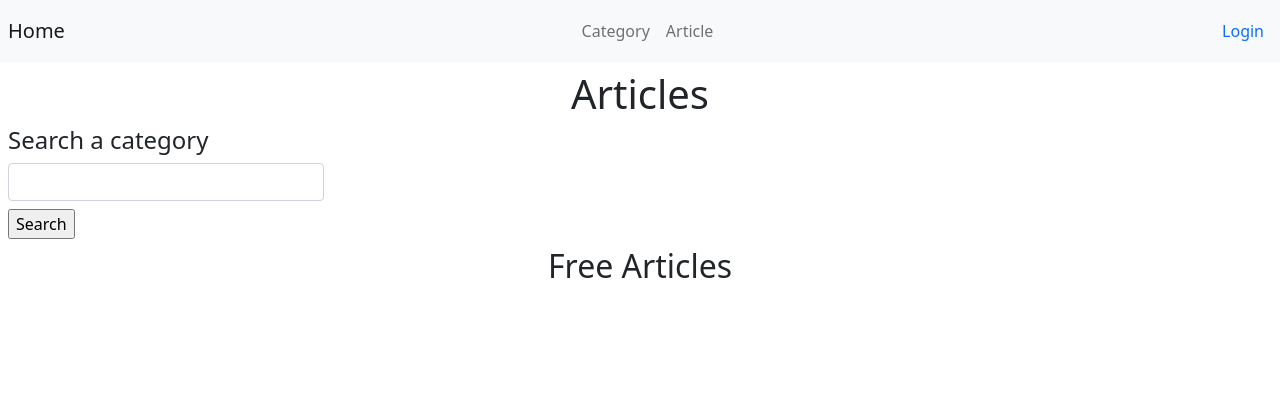
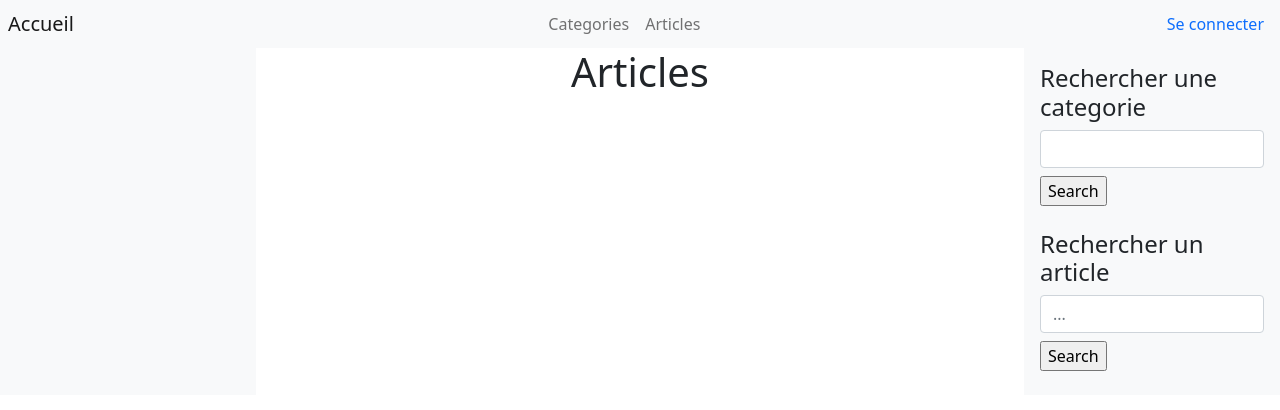
Before and after one commit to IDK-tmlp/TP_Symfony, a Symfony app: template templates/article/index.html.twig in a window 1280 px wide. Shown: the top 410 px of the page. Run offline with Twig, Linux system fonts and the light colour scheme; the template is opened without the code that fills it, so the values that code supplies are empty; some libraries are stand-ins or nearby versions.

Commit message:
Plein de trucs

```diff
--- a/src/Controller/CategoryController.php
+++ b/src/Controller/CategoryController.php
@@ -33,7 +33,7 @@ class CategoryController extends AbstractController
         ]);
     }
 
-    #[Route('/new', name: 'app_category_new', methods: ['GET', 'POST'])]
+    #[Route('/crud/new', name: 'app_category_new', methods: ['GET', 'POST'])]
     public function new(Request $request, EntityManagerInterface $entityManager): Response
     {
         $category = new Category();
@@ -67,7 +67,7 @@ class CategoryController extends AbstractController
     }
 
 
-    #[Route('/{id}/edit', name: 'app_category_edit', methods: ['GET', 'POST'])]
+    #[Route('/crud/{id}/edit', name: 'app_category_edit', methods: ['GET', 'POST'])]
     public function edit(Request $request, Category $category, EntityManagerInterface $entityManager): Response
     {
         $form = $this->createForm(CategoryType::class, $category);
@@ -85,7 +85,7 @@ class CategoryController extends AbstractController
         ]);
     }
 
-    #[Route('/{id}', name: 'app_category_delete', methods: ['POST'])]
+    #[Route('/crud/{id}', name: 'app_category_delete', methods: ['POST'])]
     public function delete(Request $request, Category $category, EntityManagerInterface $entityManager): Response
     {
         if ($this->isCsrfTokenValid('delete'.$category->getId(), $request->request->get('_token'))) {
--- a/src/Controller/HomepageController.php
+++ b/src/Controller/HomepageController.php
@@ -18,7 +18,7 @@ class HomepageController extends AbstractController
     {
         return $this->render('base.html.twig', [
             'controller_name' => 'HomepageController',
-            'recents' => $articleRepository->findAll(),
+            'recents' => $articleRepository->sortByRecent(),
         ]);
     }
 
--- a/templates/article/index.html.twig
+++ b/templates/article/index.html.twig
@@ -3,7 +3,11 @@
 {% block title %}Articles{% endblock %}
 
 {% block body %}
-	<div class='m-2'>
+	<div class='d-flex justify-content-center'>
+		<div class='bg-light' style='width:20%;'>
+		</div>
+
+		<div class='d-flex flex-column gap-2' style='width:60%;'>
 			<div class='d-flex justify-content-center gap-4 align-items-center'>
 				<h1>Articles</h1>
 				{% if is_granted('ROLE_AUTHOR') %}
@@ -11,9 +15,68 @@
 				{% endif %}
 			</div>
 
+			<div class='d-flex flex-column justify-content-center gap-4 align-items-center w-100'>
+				{% if free %}
+					<h2 class='text-center m-2'>Articles gratuits</h2>
+					<section class='d-flex flex-row flew-wrap gap-3 justify-content-center'>
+						{% for article in free %}
+									<section class="card text-center" style="width: {{( free|length > 3 ? '25' : (100/free|length)-2)}}%">
+										<div class="card-body d-flex flex-column justify-content-between">
+											<a href="{{ path('app_article_show', {'id': article.id}) }}" class='text-decoration-none text-dark'>
+											<img src='http://127.0.0.1:8000/uploads/images/{{ article.image }}' class="card-img-top" alt="articleCover" width="80px" height="200px">
+												<h5 class="card-title">{{ article.title }}</h5>
+												{% if article.text|length >= 100 %}
+													<p class="card-text m-2">{{ article.text[:100] }} ...</p>
+												{% else %}
+													<p class="card-text m-2">{{ article.text }}</p>
+												{% endif %}
+											</a>
+											<div>
+												<a href="{{ path('app_article_show', {'id': article.id}) }}" class="btn btn-primary">Voir plus</a>
+												{% if is_granted('ROLE_AUTHOR') and app.user == article.author %}
+													<a href="{{ path('app_article_edit', {'id': article.id}) }}" class="btn btn-primary">Modifier</a>
+												{% endif %}
+												<span class="card-text m-2 bg-light p-2 rounded">{{ article.createdAt|date('d-m-Y') }}</span>
+											</div>
+										</div>
+									</section>
+						{% endfor %}
+					</section>
+				{% endif %}
+				{% if is_granted('ROLE_PREMIUM') and premium %}
+					<h2 class='text-center m-2'>Articles premiums</h2>
+					<section class='d-flex flex-row flew-wrap gap-3 justify-content-center'>
+						{% for article in premium %}
+								<section class="card text-center" style="width: {{( premium|length > 3 ? '25' : (100/premium|length)-2)}}%">
+									<div class="card-body d-flex flex-column justify-content-between">
+										<a href="{{ path('app_article_show', {'id': article.id}) }}" class='text-decoration-none text-dark'>
+											<img src='http://127.0.0.1:8000/uploads/images/{{ article.image }}' class="card-img-top" alt="articleCover" width="80px" height="200px">
+											<h5 class="card-title">{{ article.title }}</h5>
+											{% if article.text|length >= 100 %}
+												<p class="card-text m-2">{{ article.text[:100] }} ...</p>
+											{% else %}
+												<p class="card-text m-2">{{ article.text }}</p>
+											{% endif %}
+										</a>
+										<div>
+											<a href="{{ path('app_article_show', {'id': article.id}) }}" class="btn btn-primary">Voir plus</a>
+											{% if is_granted('ROLE_AUTHOR') and app.user == article.author %}
+												<a href="{{ path('app_article_edit', {'id': article.id}) }}" class="btn btn-primary">Modifier</a>
+											{% endif %}
+											<span class="card-text m-2 bg-light p-2 rounded">{{ article.createdAt|date('d-m-Y') }}</span>
+										</div>
+									</div>
+								</section>
+						{% endfor %}
+					</section>
+				{% endif %}
+			</div>
+		</div>
+
+		<div class='d-flex flex-column align-items-start gap-3 bg-light p-3' style='width:20%;'>
 			<form action='{{ path('app_article_index')}}' method='POST'>
-			<div class="form-group w-25">
-				<label for="title" class="h4">Search a category</label>
+				<div class="form-group">
+					<label for="title" class="h4">Rechercher une categorie</label>
 					<select class="form-control" id="title_search" name="title_search">
 						<option {{ (title_search == '' ? 'selected') }}></option>
 						{% for title in titles %}
@@ -24,59 +87,13 @@
 				<input type="submit" name="submit" value="Search" class='my-2'/>
 			</form>
 
-		<div class='d-flex flex-column justify-content-center gap-4 align-items-center'>
-			<h2>Free Articles</h2>
-			<section class='d-flex flex-row flew-wrap gap-3 w-75'>
-				{% for article in articles %}
-					{% if article.isPremium != true %}
-						<a href="{{ path('app_article_show', {'id': article.id}) }}" class='text-decoration-none text-dark'>
-							<section class="card text-center" style="width: 20%">
-								<img src='http://127.0.0.1:8000/uploads/images/{{ article.image }}' class="card-img-top" alt="articleCover" width="80px" height="200px">
-								<div class="card-body">
-									<h5 class="card-title">{{ article.title }}</h5>
-									{% if article.text|length >= 100 %}
-										<p class="card-text m-2">{{ article.text[:100] }} ...</p>
-									{% else %}
-										<p class="card-text m-2">{{ article.text }}</p>
-									{% endif %}
-									<a href="{{ path('app_article_show', {'id': article.id}) }}" class="btn btn-primary">See more</a>
-									{% if is_granted('ROLE_AUTHOR') %}
-										<a href="{{ path('app_article_edit', {'id': article.id}) }}" class="btn btn-primary">Edit</a>
-									{% endif %}
+			<form action='{{ path('app_article_index')}}' method='POST' >
+				<div class="form-group">
+					<label for="title" class="h4">Rechercher un article</label>
+					<input type='text' name='title' placeholder='...' class='form-control'/>
 				</div>
-							</section>
-						</a>
-					{% endif %}
-				{% endfor %}
-			</section>
-
-			{% if is_granted('ROLE_PREMIUM') %}
-				<h2>Premium Articles</h2>
-				<section class='d-flex flex-row flew-wrap gap-3 w-75'>
-					{% for article in articles %}
-						{% if article.isPremium %}
-							<a href="{{ path('app_article_show', {'id': article.id}) }}" class='text-decoration-none text-dark'>
-								<section class="card text-center" style="width: 20%">
-									<img src='http://127.0.0.1:8000/uploads/images/{{ article.image }}' class="card-img-top" alt="articleCover" width="80px" height="200px">
-									<div class="card-body">
-										<h5 class="card-title">{{ article.title }}</h5>
-										{% if article.text|length >= 100 %}
-											<p class="card-text m-2">{{ article.text[:100] }} ...</p>
-										{% else %}
-											<p class="card-text m-2">{{ article.text }}</p>
-										{% endif %}
-										<a href="{{ path('app_article_show', {'id': article.id}) }}" class="btn btn-primary">See more</a>
-										{% if is_granted('ROLE_AUTHOR') %}
-											<a href="{{ path('app_article_edit', {'id': article.id}) }}" class="btn btn-primary">Edit</a>
-										{% endif %}
-									</div>
-								</section>
-							</a>
-						{% endif %}
-					{% endfor %}
-				</section>
-			{% endif %}
-
+				<input type="submit" name="submit" value="Search" class='my-2'/>
+			</form>
 		</div>
 	</div>
 {% endblock %}
--- a/templates/article/show.html.twig
+++ b/templates/article/show.html.twig
@@ -7,7 +7,7 @@
 		<div class='d-flex justify-content-center gap-4 align-items-center'>
 			<a href="{{ path('app_article_index') }}" class="btn btn-primary"> < </a>
 			<h1>{{ article.title }}</h1>
-			{% if is_granted('ROLE_AUTHOR') %}
+			{% if is_granted('ROLE_AUTHOR') and app.user == article.author %}
 				<a href="{{ path('app_article_edit', {'id': article.id}) }}" class="btn btn-primary">Edit</a>
 				{{ include('article/_delete_form.html.twig') }}
 			{% endif %}
@@ -20,6 +20,7 @@
 					<p class='fs-4'>{{ article.text }}</p>
 				</div>
 			</div>
+			<p>Ecrit par {{article.author.username }} le {{article.createdAt|date('d-m-Y')}}</p>
 		</section>
 			<section class='m-2'>
 				<h2>Commentaires</h2>
--- a/templates/base.html.twig
+++ b/templates/base.html.twig
@@ -14,87 +14,94 @@
 	</head>
 	<body>
 		{% block header %}
-			<nav class="navbar navbar-expand-lg navbar-light bg-light d-flex justify-content-between">
-				<a href="{{ path('app_homepage') }}" class="navbar-brand p-2">Home</a>
+			<nav class="navbar navbar-expand-lg navbar-light bg-light d-flex justify-content-between" style='height:6vh;'>
+				<a href="{{ path('app_homepage') }}" class="navbar-brand p-2">Accueil</a>
 				<div>
 					<ul class="navbar-nav">
 						<li class="nav-item">
-							<a href="{{ path('app_category_index') }}" class="nav-link">Category</a>
+							<a href="{{ path('app_category_index') }}" class="nav-link">Categories</a>
 						</li>
 						<li class="nav-item">
-							<a href="{{ path('app_article_index') }}" class="nav-link">Article</a>
+							<a href="{{ path('app_article_index') }}" class="nav-link">Articles</a>
 						</li>
 						{% if is_granted('ROLE_MODO') %}
 							<li class="nav-item">
-								<a href="{{ path('app_comment_index') }}" class="nav-link">Comment</a>
+								<a href="{{ path('app_comment_index') }}" class="nav-link">Commentaires</a>
 							</li>
 						{% endif %}
 						{% if is_granted('ROLE_ADMIN') %}
 							<li class="nav-item">
-								<a href="{{ path('app_admin_index') }}" class="nav-link">Users</a>
+								<a href="{{ path('app_admin_index') }}" class="nav-link">Utilisateurs</a>
+							</li>
+						{% endif %}
+						{% if not is_granted('ROLE_PREMIUM') and app.user %}
+							<li class="nav-item">
+								<a href="{{ path('app_admin_premium', {'id': app.user.id}) }}" class="nav-link">Devenir premium</a>
 							</li>
 						{% endif %}
 					</ul>
 				</div>
 				{% if app.user %}
-					<a href="{{ path('app_login') }}" class="nav-link">Account</a>
+					<a href="{{ path('app_login') }}" class="nav-link">Compte</a>
 				{% else %}
-					<a href="{{ path('app_login') }}" class="nav-link">Login</a>
+					<a href="{{ path('app_login') }}" class="nav-link">Se connecter</a>
 				{% endif %}
 			</nav>
 		{% endblock %}
 
 		{% block body %}
+
+			<div class='d-flex justify-content-center' style='height:94vh;'>
+				<div class='d-flex flex-column gap-3 align-items-center bg-light' style='width:20%;'>
+					<h2 class='h3'>Demander à changer de role</h2>
+					<a href="{{ path('app_admin_index') }}" class="btn btn-primary">TODO</a>
+				</div>
+
+				<div class='d-flex flex-column gap-2' style='width:60%;'>
 					<div class='d-flex justify-content-center m-2'>
 						<h1>Mon BlogSite</h1>
 					</div>
-
-			<hr/>
-
-			<div class='d-flex justify-content-center flex-column gap-2'>
-				<h2 class='text-center m-2'>Articles recents</h2>
+					<div>
+						<h2 class='text-center m-2'>Articles récents</h2>
 						<section class='d-flex justify-content-center flex-row flew-wrap gap-3'>
 							{% for article in recents %}
 								{% if not article.isPremium %}
-							<section class="card text-center" style="width: 20%">
+									<a href="{{ path('app_article_show', {'id': article.id}) }}" class='text-decoration-none text-dark'>
+										<section class="card text-center" style="width: {{( recents|length > 3 ? '25' : 100/recents|length)}}%">
 											<img src='http://127.0.0.1:8000/uploads/images/{{ article.image }}' class="card-img-top" alt="articleCover" width="80px" height="200px">
-								<div class="card-body">
+											<div class="card-body d-flex flex-column justify-content-between">
 												<h5 class="card-title">{{ article.title }}</h5>
-									<p class="card-text">{{ article.text }}</p>
-									{# <span>Date a format</span> #}
-									<a href="{{ path('app_article_show', {'id': article.id}) }}" class="btn btn-primary">See more</a>
+												{% if article.text|length >= 100 %}
+													<p class="card-text m-2">{{ article.text[:100] }} ...</p>
+												{% else %}
+													<p class="card-text m-2">{{ article.text }}</p>
+												{% endif %}
+												<div>
+													<a href="{{ path('app_article_show', {'id': article.id}) }}" class="btn btn-primary">Voir plus</a>
 													{% if is_granted('ROLE_AUTHOR') %}
-										<a href="{{ path('app_article_edit', {'id': article.id}) }}" class="btn btn-primary">Edit</a>
+														<a href="{{ path('app_article_edit', {'id': article.id}) }}" class="btn btn-primary">Modifier</a>
 													{% endif %}
+													<span class="card-text m-2 bg-light p-2 rounded">{{ article.createdAt|date('d-m-Y') }}</span>
+												</div>
 											</div>
 										</section>
+									</a>
 								{% endif %}
 							{% endfor %}
 						</section>
 					</div>
-
-			<hr/>
-
-			<div class='d-flex justify-content-center m-4 gap-3'>
-				<h2>Demander a changer de role</h2>
-				<a href="{{ path('app_admin_index') }}" class="btn btn-primary">TODO</a>
 				</div>
 
-			<hr/>
-
-			<div class='d-flex align-items-center flex-column'>
-				<h2>Rechercher un article</h2>
+				<div class='d-flex flex-column align-items-center gap-3 bg-light' style='width:20%;'>
 					<form action='{{ path('app_article_index')}}' method='POST' >
-					<div class="form-group m-2">
-						<input type='text' name='title' placeholder='...'/>
+						<div class="form-group">
+							<label for="title" class="h4">Rechercher un article</label>
+							<input type='text' name='title' placeholder='...' class='form-control'/>
 						</div>
-					<div class='m-2'>
-						<input type="submit" name="submit" value="Search"/>
-					</div>
+						<input type="submit" name="submit" value="Search" class='my-2'/>
 					</form>
 				</div>
-
-			<hr/>
+			</div>
 
 		{% endblock %}
 
--- a/templates/category/index.html.twig
+++ b/templates/category/index.html.twig
@@ -17,13 +17,13 @@
 				<a href="{{ path('app_category_show', {'id': category.id}) }}" class='text-decoration-none text-uppercase text-dark'>{{ category.title }}</a>
 				<span class="pull-right">{{ category.articles|length~' article'~( category.articles|length > 1 ? 's' : '') }}</span>
 				{% if is_granted('ROLE_ADMIN') %}
-					<a href="{{ path('app_category_edit', {'id': category.id}) }}" class="btn btn-primary">Edit</a>
+					<a href="{{ path('app_category_edit', {'id': category.id}) }}" class="btn btn-primary">Modifier</a>
 				{% endif %}
 			</li>
 
 		{% else %}
 			<li class='list-group-item'>
-				<p>No category found</p>
+				<p>Pas de catégories</p>
 			</li>
 		{% endfor %}
 	</div>
```
Also changed, not shown: index.html (+1 -8 lines), migrations/Version20231011084558.php (added, +41 -0 lines), src/Controller/AdminController.php (+10 -0 lines), src/Controller/ArticleController.php (+32 -13 lines), src/Controller/CommentController.php (+12 -1 lines), src/Entity/Admin.php (+87 -0 lines), src/Entity/Article.php (+18 -3 lines), src/Entity/Comment.php (+35 -0 lines), src/Repository/AdminRepository.php (+9 -8 lines), src/Repository/ArticleRepository.php (+15 -4 lines), templates/admin/index.html.twig (+6 -12 lines), templates/comment/index.html.twig (+16 -8 lines), templates/security/login.html.twig (+40 -1 lines), 1 other file. Lines whose indentation alone changed are shown as unchanged.
